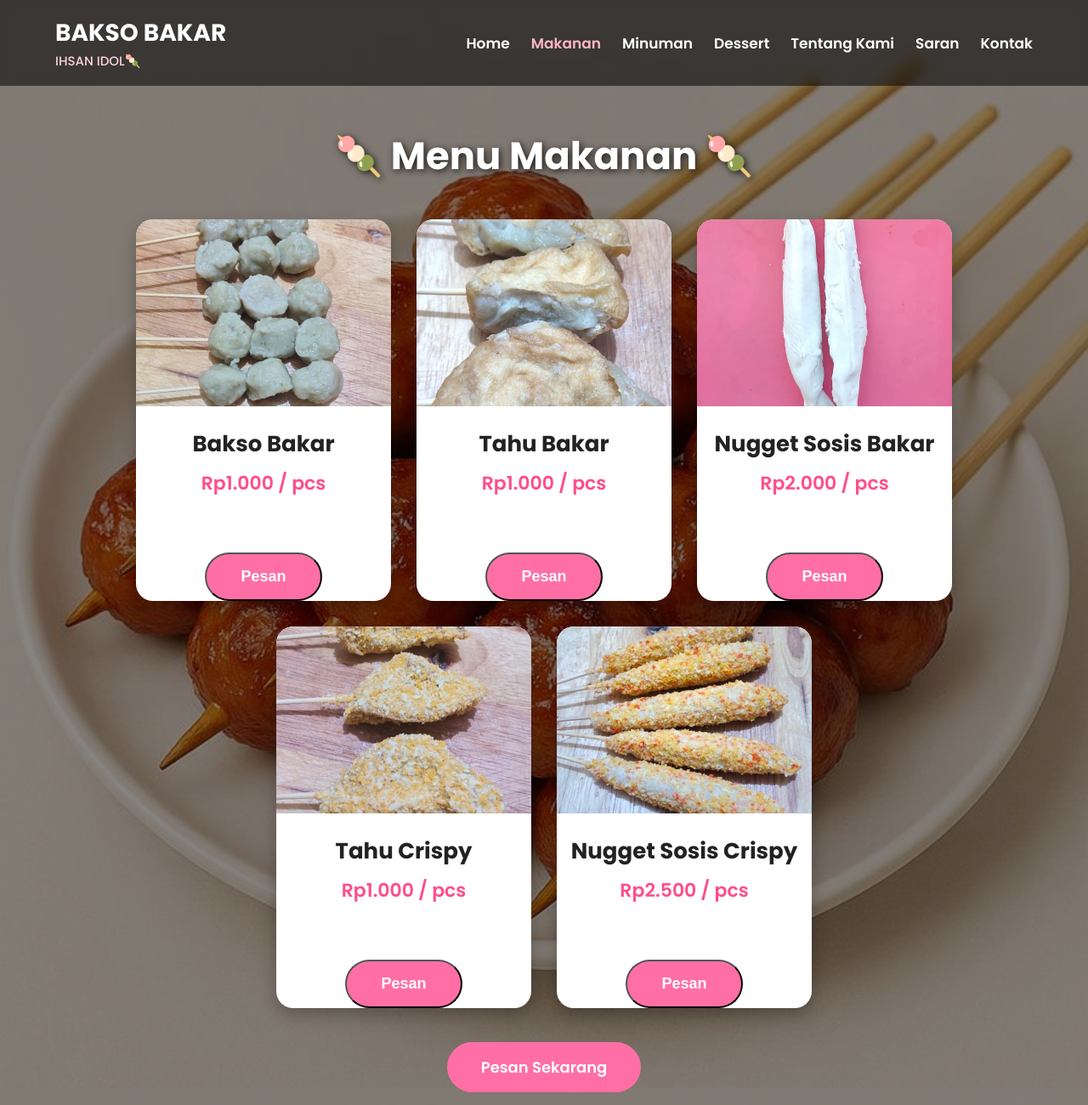
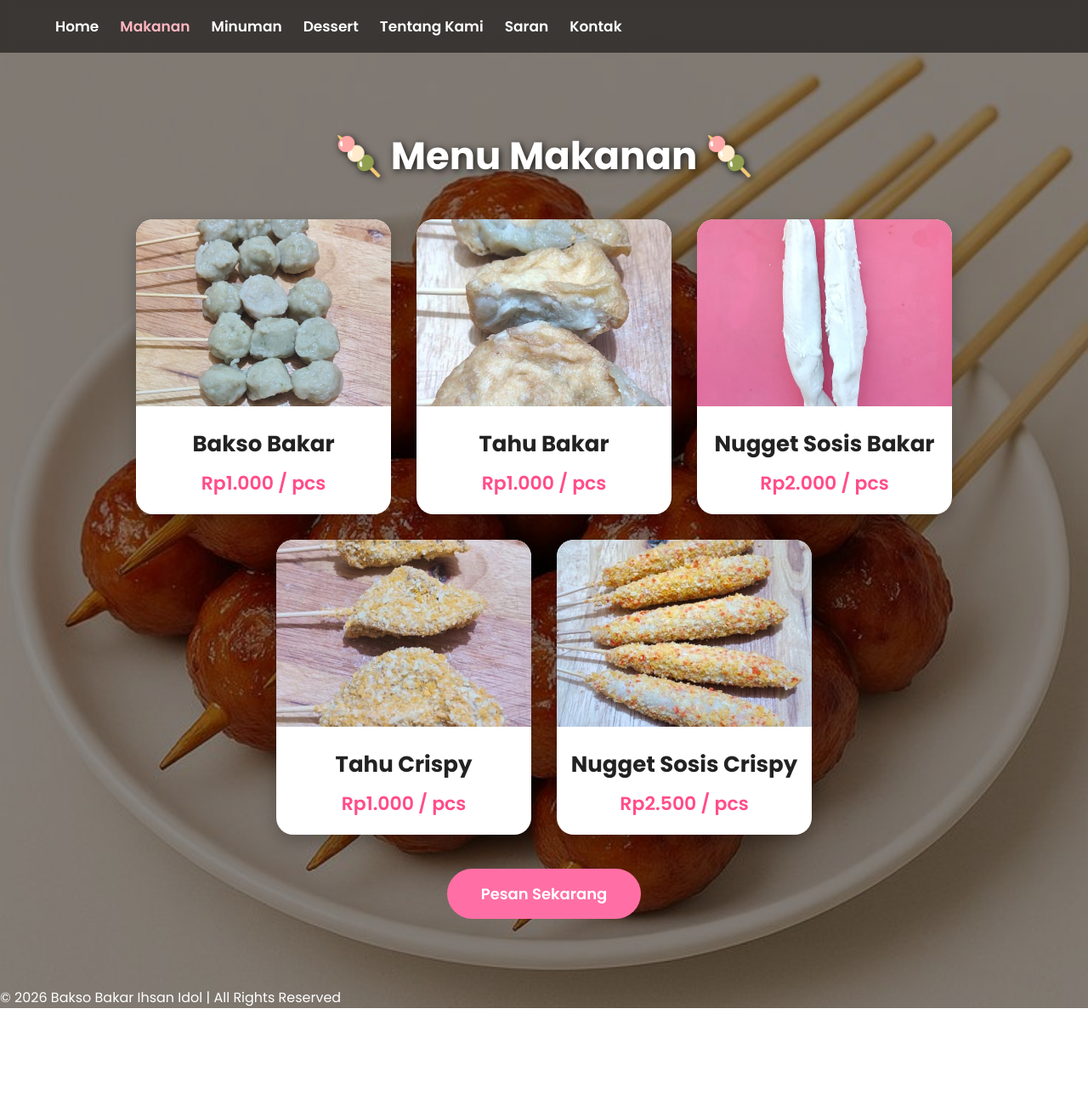
Before and after one commit to cii1230/uas-web-design-2-desi-tri-amelia, a plain HTML site: page makanan.html in a window 1280 px wide. Shown: the top 1300 px of the page at 85% size. After the commit the page ends 1186 px from the top, so only its background shows below. Drawn offline with Linux system fonts and the light colour scheme.

Commit message:
Update makanan.html

```diff
--- a/makanan.html
+++ b/makanan.html
@@ -13,14 +13,7 @@
 <body>
 
 <header>
-
 <nav>
-
-<div class="logo">
-    <h1>BAKSO BAKAR</h1>
-    <h2>IHSAN IDOL🍡</h2>
-</div>
-
 <ul>
     <li><a href="index.html">Home</a></li>
     <li><a href="makanan.html" class="active">Makanan</a></li>
@@ -30,9 +23,7 @@
     <li><a href="saran.html">Saran</a></li>
     <li><a href="kontak.html">Kontak</a></li>
 </ul>
-
 </nav>
-
 </header>
 
 <section class="menu">
@@ -45,35 +36,30 @@
 <img src="bb.jpg" alt="Bakso Bakar">
 <h3>Bakso Bakar</h3>
 <h4>Rp1.000 / pcs</h4>
-<button class="btn">Pesan</button>
 </div>
 
 <div class="card">
 <img src="tb.jpg" alt="Tahu Bakar">
 <h3>Tahu Bakar</h3>
 <h4>Rp1.000 / pcs</h4>
-<button class="btn">Pesan</button>
 </div>
 
 <div class="card">
 <img src="nsp.jpg" alt="Nugget Sosis Bakar">
 <h3>Nugget Sosis Bakar</h3>
 <h4>Rp2.000 / pcs</h4>
-<button class="btn">Pesan</button>
 </div>
 
 <div class="card">
 <img src="tc.jpg" alt="Tahu Crispy">
 <h3>Tahu Crispy</h3>
 <h4>Rp1.000 / pcs</h4>
-<button class="btn">Pesan</button>
 </div>
 
 <div class="card">
 <img src="nsc.jpg" alt="Nugget Sosis Crispy">
 <h3>Nugget Sosis Crispy</h3>
 <h4>Rp2.500 / pcs</h4>
-<button class="btn">Pesan</button>
 </div>
 
 </div>
```
